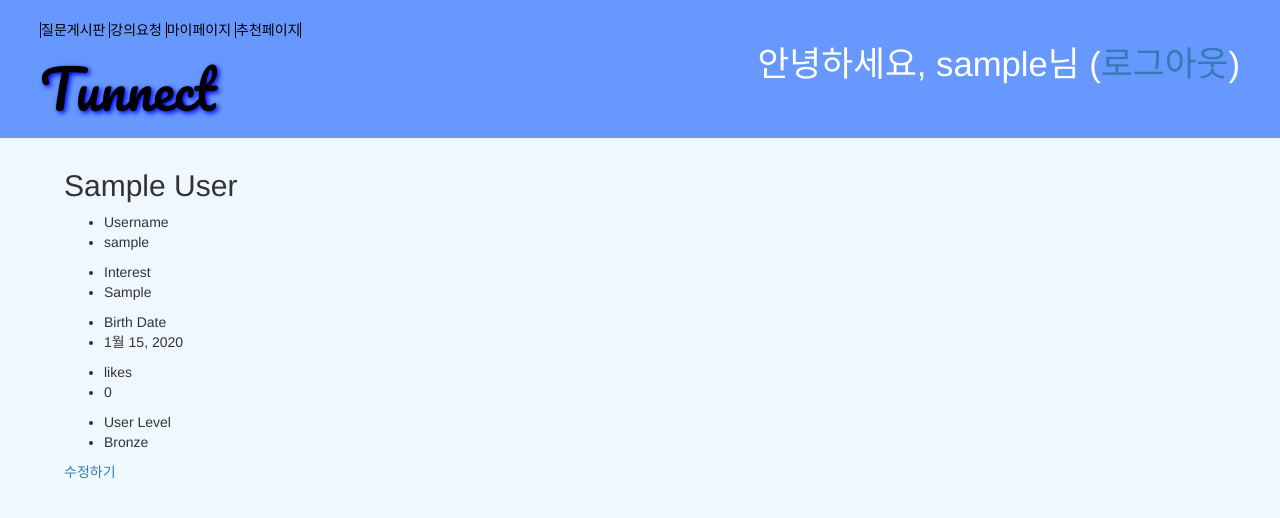
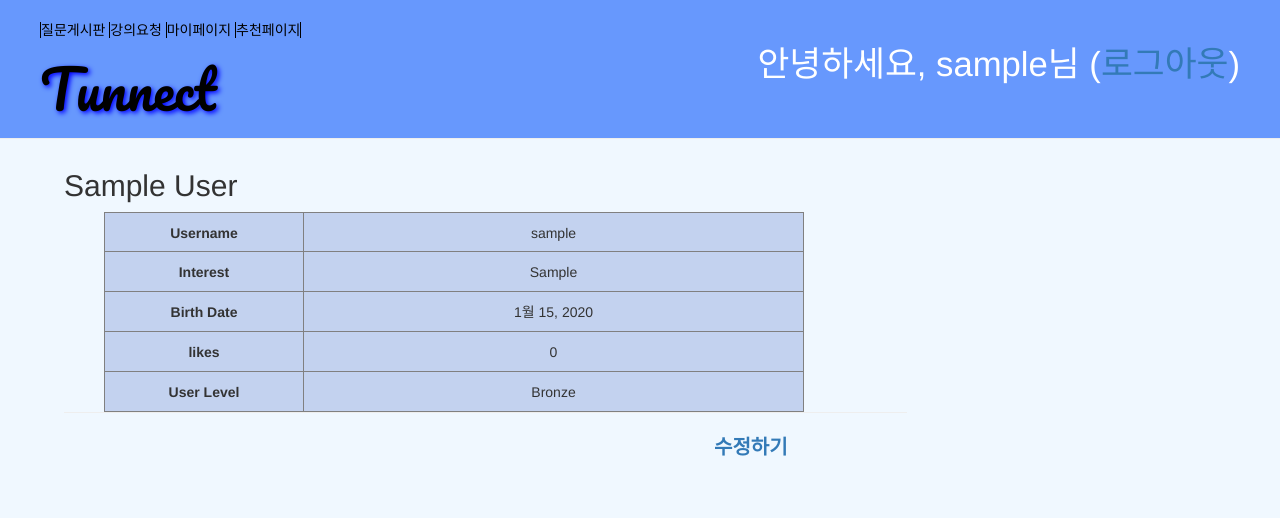
Before and after one commit to MY-Park/my-first-blog, a Django app: page /mypage in a window 1280 px wide; the page is wider, and only the part inside the window is pictured. Shown: the top 518 px of that part. Run offline with Django 3.2, Linux system fonts and the light colour scheme; a user stored in the database is signed in; tables that the repository leaves empty hold one stand-in row (values such as "Sample post"); some libraries are stand-ins or nearby versions.

Commit message:
design update

```diff
--- a/mysite/blog/static/css/blog.css
+++ b/mysite/blog/static/css/blog.css
@@ -106,6 +106,26 @@ h2 {
     margin-top: 30px !important;
     margin-bottom: 10px !important;
 }
+
+/* 공통옵션 */
+ul li {list-style:none; }
+.fl {float:left; }
+.tc {text-align:center; }
+
+/* 게시판 목록 */
+.board {width: 900px; }
+.w500 {width:500px; }
+.w200 {width:200px; }
+.l_line {border-left:solid 1px gray;}
+.t_line {border-right:solid 1px gray;}
+.lt_line {border-bottom:solid 1px gray;}
+.ltt_line {border-top:solid 1px gray;}
+.list {
+	height: 40px;
+	line-height: 40px;
+	background: #C3D2EF;
+}
+
 /*ul {*/
 /*  list-style-type: none;*/
 /*  margin: 0;*/
--- a/mysite/blog/templates/registration/mypage.html
+++ b/mysite/blog/templates/registration/mypage.html
@@ -3,30 +3,30 @@
     <h2>{{ user.get_full_name }}</h2>
 
 <div class="mypage">
-    <ul >
-        <li class="title">Username</li>
-        <li>{{ user.username }}</li>
+    <ul class="board">
+        <li class="ltt_line l_line fl tc w200 list t_line lt_line" style="font-weight:bold">Username</li>
+        <li class="ltt_line fl tc w500 list t_line lt_line ">{{ user.username }}</li>
     </ul>
 
-    <ul>
-        <li class="title">Interest</li>
-        <li>{{ user.profile.interest }}</li>
+    <ul class="board">
+        <li class="l_line fl tc w200 list t_line lt_line" style="font-weight:bold">Interest</li>
+        <li class="fl tc w500 list t_line lt_line">{{ user.profile.interest }}</li>
     </ul>
 
-    <ul>
-        <li class="title">Birth Date</li>
-        <li>{{ user.profile.birth_date }}</li>
+    <ul class="board">
+        <li class="l_line fl tc w200 list t_line lt_line" style="font-weight:bold">Birth Date</li>
+        <li class="fl tc w500 list t_line lt_line">{{ user.profile.birth_date }}</li>
     </ul>
 
-    <ul>
-        <li class="title">likes</li>
-        <li>{{ like_count }}</li>
+    <ul class="board">
+        <li class="l_line fl tc w200 list t_line lt_line" style="font-weight:bold">likes</li>
+        <li class="fl tc w500 list t_line lt_line">{{ like_count }}</li>
 
     </ul>
 
-    <ul>
-        <li class="title">User Level</li>
-        <li>
+    <ul class="board">
+        <li class="l_line fl tc w200 list t_line lt_line" style="font-weight:bold">User Level</li>
+        <li class="fl tc w500 list t_line lt_line">
             {% if like_count < 2 %} Bronze
             {% elif like_count < 5 %} Silver
             {% elif like_count < 8 %} Gold
@@ -35,8 +35,9 @@
         </li>
     </ul>
 </div>
+<hr style="clear:both;">
+    <div style="margin-left: 650px; font-weight:bolder; font-size: 20px;"><a href="{% url 'update_profile' %}">수정하기</a></div>
 
-    <a href="{% url 'update_profile' %}">수정하기</a>
 {% endblock %}
 
 {#<style>#}
```
Also changed, not shown: mysite/blog/templates/registration/update_user.html (+8 -34 lines).
